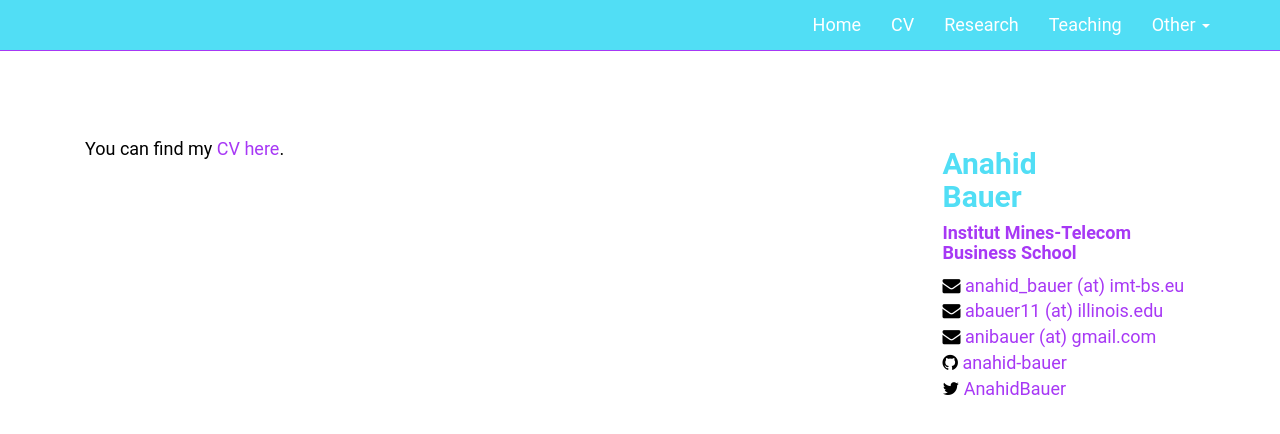
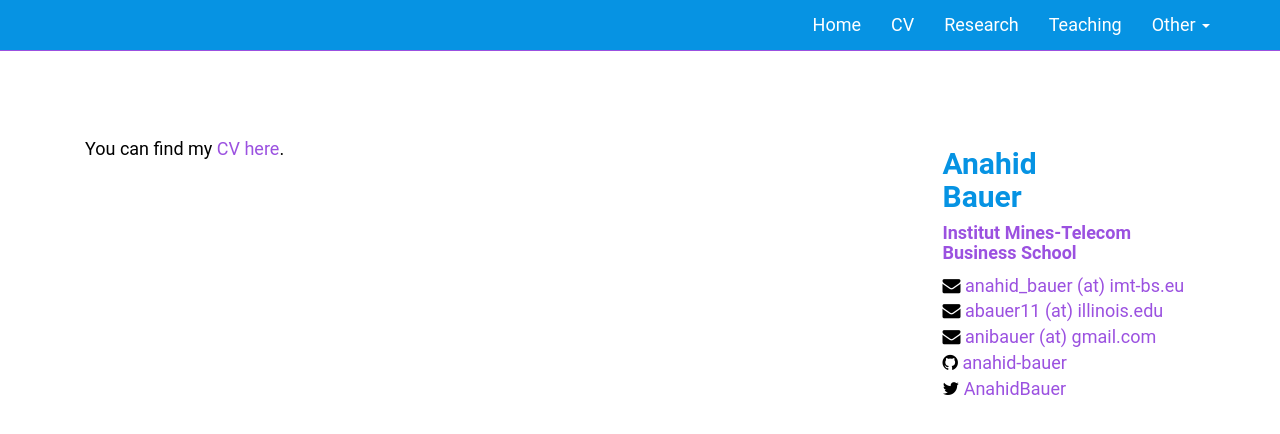
Before and after one commit to anahid-bauer/anahid-bauer.github.io, a Jekyll site: the page built from cv.md, in a window 1280 px wide. Shown: the top 434 px of the page. Built offline with Jekyll 4.4.1, drawn with Linux system fonts in a browser that asks for light colours.

Commit message:
Update ani.css

```diff
--- a/assets/css/ani.css
+++ b/assets/css/ani.css
@@ -21,21 +21,21 @@ h6 {
 }
 h2, h4{
   font-weight: 700;
-  color: #51def5;
+  color: #0693E3;
 }
 
 .a1 {
-  color: #a738f5;
+  color: #9B51E0;
 }
 
 a{
-  color: #a738f5;
+  color: #9B51E0;
 }
 
 
 .navbar{
-    background-color: #51def5;
-    border-color: #51def5;
+    background-color: #0693E3;
+    border-color: #0693E3;
 }
 
 
@@ -53,16 +53,16 @@ a{
 
 
 .navbar-color{
-    background-color: #51def5;;
-    border-color: #a738f5;
-    font-color: #a738f5;
-    color: #a738f5;
+    background-color: #0693E3;;
+    border-color: #9B51E0;
+    font-color: #9B51E0;
+    color: #9B51E0;
 }
 
 .nav > li > a:hover,
 .nav > li > a:focus {
-  text-decoration: #a738f5;
-  background-color: #a738f5;
+  text-decoration: #9B51E0;
+  background-color: #9B51E0;
 }
 
 .navbar-inverse .navbar-brand {
@@ -78,7 +78,7 @@ a{
 
 
 .panel-default > .panel-heading {
-  background-color: #51def5;
+  background-color: #0693E3;
   color: #FFF;
 
 }
@@ -89,10 +89,10 @@ a{
 }
 
 .navbar .navbar-nav > li > a:hover {
-  color: #a738f5;
+  color: #9B51E0;
 }
 
-.collapse, .navbar-collapse{ color: #a738f5; }
+.collapse, .navbar-collapse{ color: #9B51E0; }
 
 .img-portfolio {
     margin-bottom: 30px;
```
